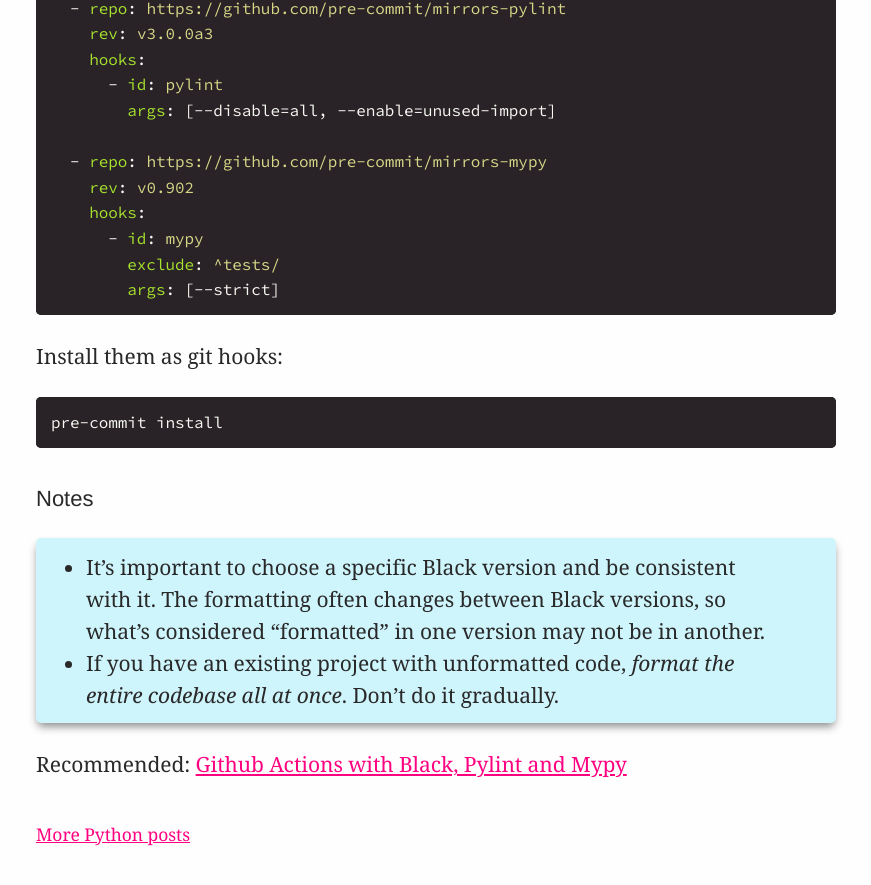
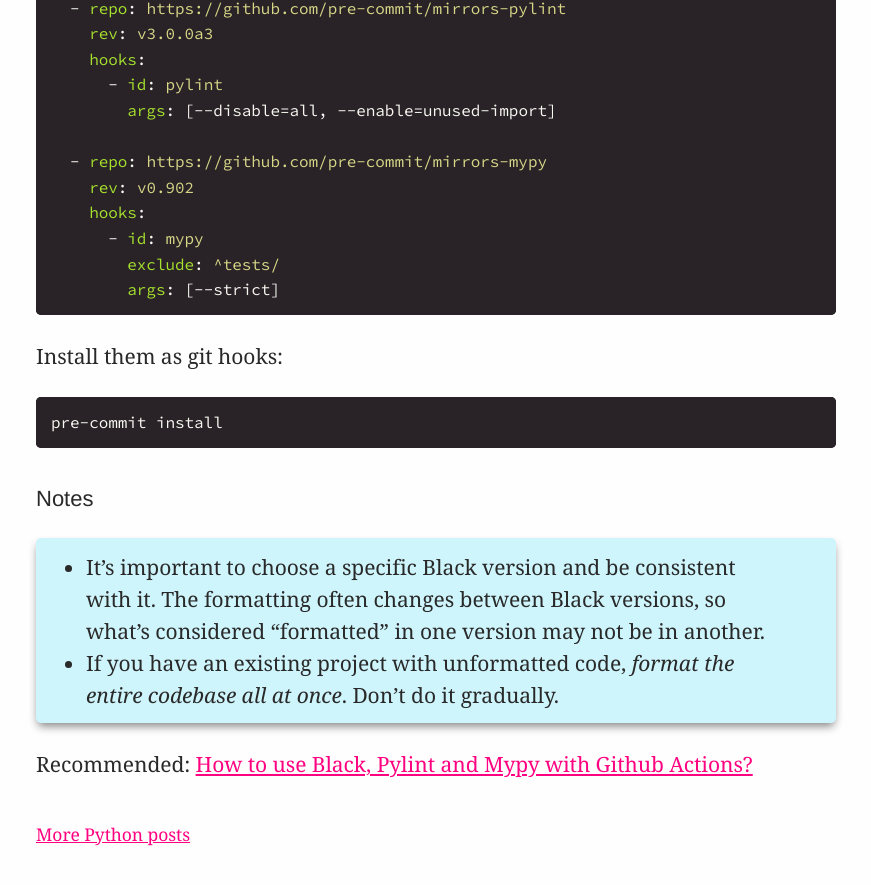
Before and after one commit to explodinglabs/explodinglabs.github.io, a Jekyll site: the page built from docs/_posts/python/2021-07-01-code-quality-pre-commit.markdown, in a window 1280 px wide and 900 px high, scrolled down 1018 px. Shown: the top 885 px of the window, without its empty margins (204-1075 px from the left). Built offline with Jekyll 4.4.1, drawn with Linux system fonts in a browser that asks for light colours.

Commit message:
Update 2021-07-01-code-quality-pre-commit.markdown

```diff
--- a/docs/_posts/python/2021-07-01-code-quality-pre-commit.markdown
+++ b/docs/_posts/python/2021-07-01-code-quality-pre-commit.markdown
@@ -68,4 +68,4 @@
 - If you have an existing project with unformatted code, _format the entire
   codebase all at once_. Don't do it gradually.
 
-Recommended: [Github Actions with Black, Pylint and Mypy](/python/github-actions)
+Recommended: [How to use Black, Pylint and Mypy with Github Actions?](/python/github-actions)
```
